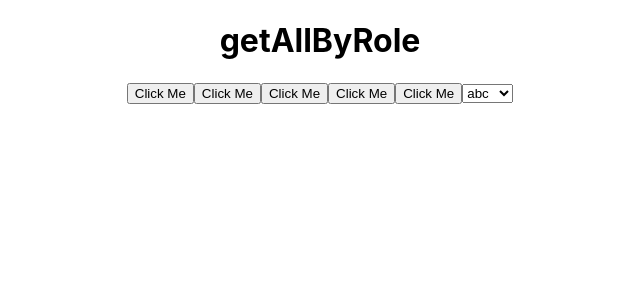
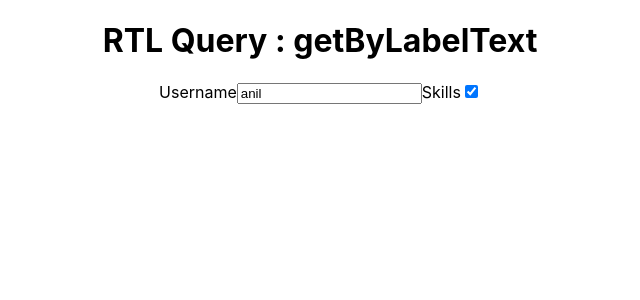
Before and after one commit to Faizanulghani/react-testing, a React (Create React App) app: page / in a window 1280 px wide. Shown: the top 300 px of the page, without its empty margins (320-960 px from the left). Built offline with nearby package versions, Linux system fonts and the light colour scheme.

Commit message:
getByLabelText | checkbox

```diff
--- a/src/App.js
+++ b/src/App.js
@@ -3,17 +3,12 @@
 function App() {
   return (
     <div className="App">
-      <h1>getAllByRole</h1>
-      <button>Click Me</button>
-      <button>Click Me</button>
-      <button>Click Me</button>
-      <button>Click Me</button>
-      <button>Click Me</button>
-      <select>
-        <option value="abc">abc</option>
-        <option value="abc1">abc1</option>
-        <option value="abc2">abc2</option>
-      </select>
+      <h1>RTL Query : getByLabelText</h1>
+      <label htmlFor="username">Username</label>
+      <input type="text" id="username" defaultValue={"anil"} />
+
+      <label htmlFor="skills">Skills</label>
+      <input type="checkbox" id="skills" defaultChecked={true} />
     </div>
   );
 }
```
Also changed, not shown: 1 other file (tests, documents, lock files or other folders).
